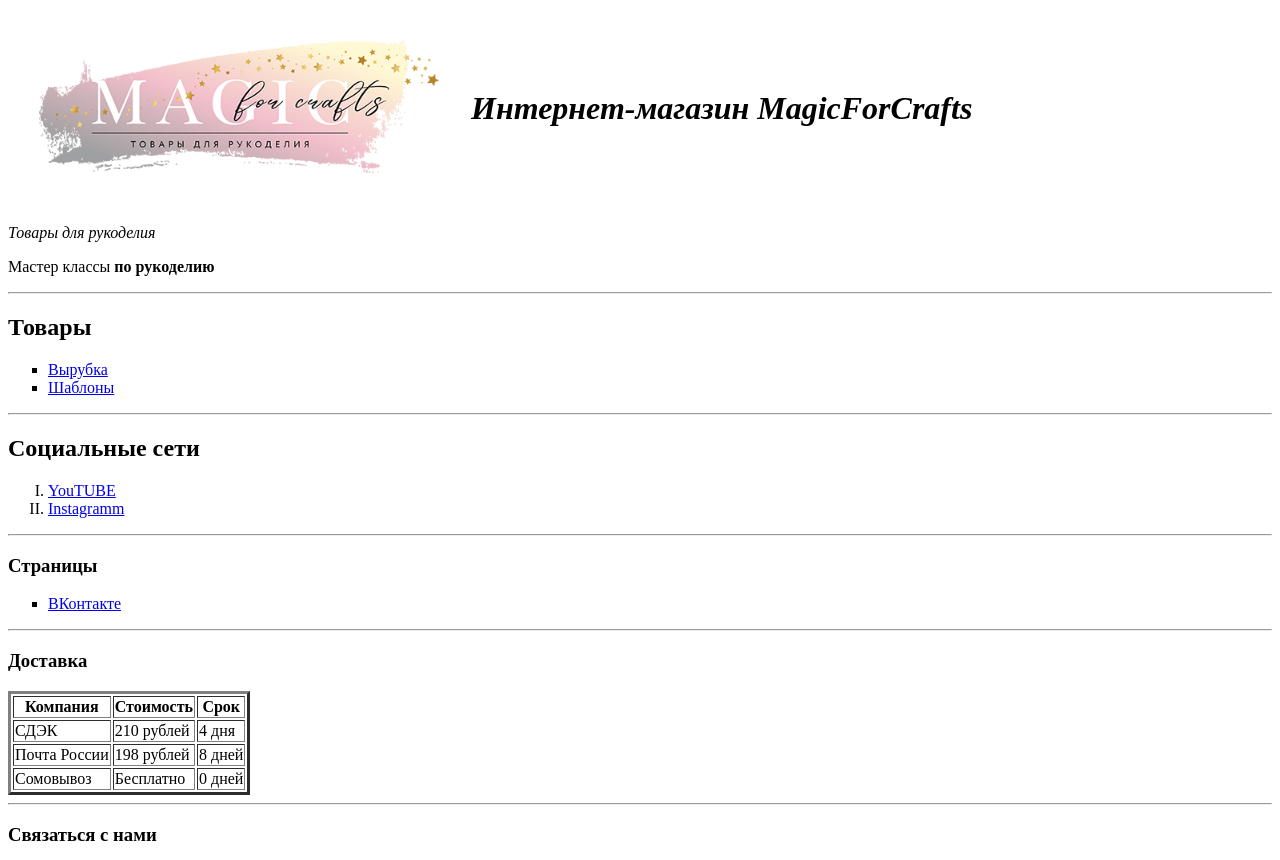
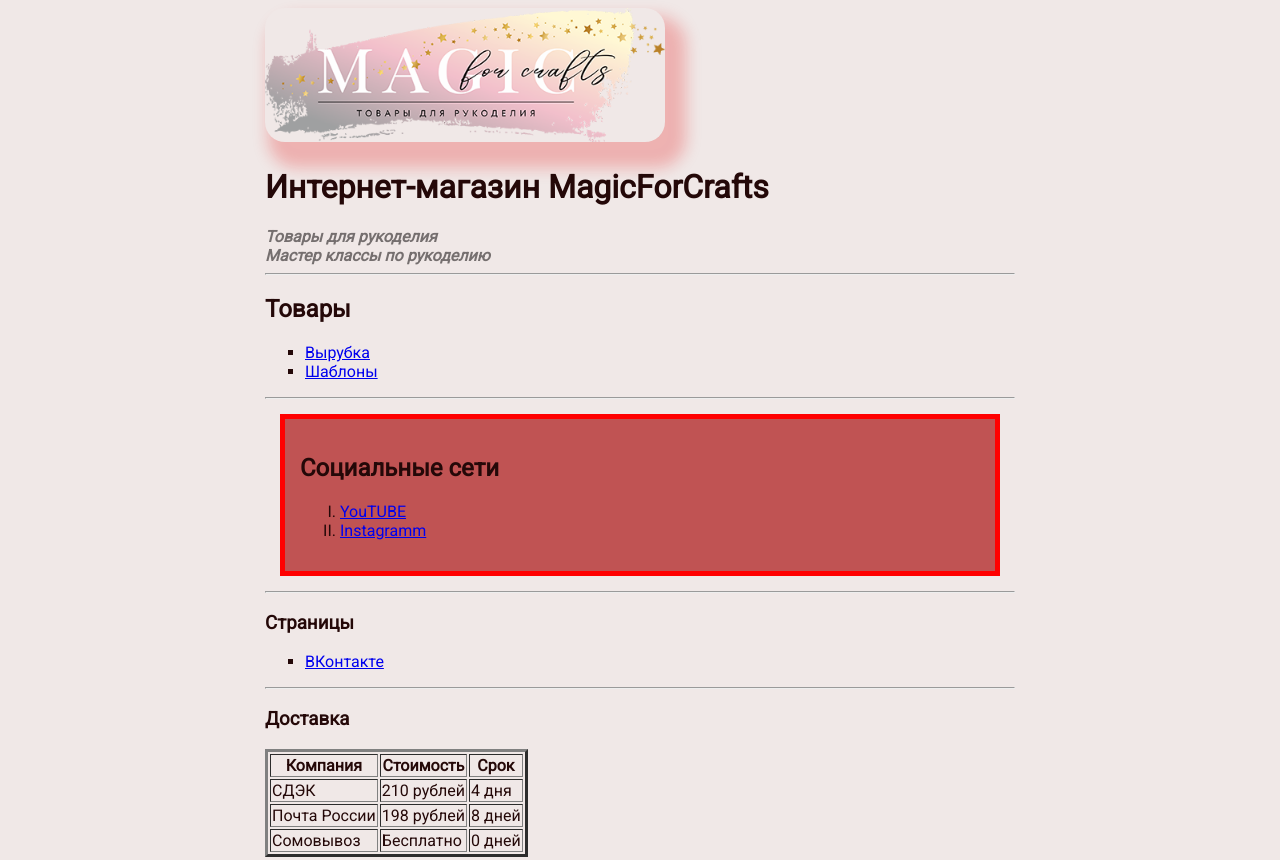
Before and after one commit to jurgren/New, a plain HTML site: page index.html in a window 1280 px wide. Shown: the top 860 px of the page. Drawn offline with Linux system fonts and the light colour scheme.

Commit message:
Add files via upload

```diff
--- a/index.html
+++ b/index.html
@@ -3,16 +3,19 @@
   <head>
     <meta charset="UTF-8">
     <title>MagicForCrafts</title>
+    <link rel="stylesheet" href="style.css">
   </head>
-<body><table cellspacing="30">
-    <tr>
-        <td><img width="400" src="ava.png"></td>
-        <td><h1><em>Интернет-магазин MagicForCrafts</em></h1></td>
-    </tr>
+<body >
+    <div class="container">
+        <div class="info">
 
-</table>
-    <p><em> Товары для рукоделия</em></p>
-    <p>Мастер классы <strong>по рукоделию</strong></p>
+        <img src="ava.png" class="avatar"/>
+
+        <h1 >Интернет-магазин MagicForCrafts</h1>
+            <p> Товары для рукоделия</p>
+            <p><strong>Мастер классы по рукоделию</strong></p>
+        </div>
+
         <hr>
         <h2>Товары</h2>
         <ul type="square">
@@ -20,16 +23,19 @@
             <li><a href="https://magicforcrafts.ru/product-category/shablony/"target="_blank">Шаблоны</a></li>
         </ul>
         <hr>
+        <div class="social">
             <h2>Социальные сети</h2>
             <ol type="I">
                 <li><a href="https://www.youtube.com/channel/UCJDYcx6eNly9Cpzm5fjCNpQ/featured?view_as=subscriber">YouTUBE</a> </li>
                 <li><a href="https://www.instagram.com/magic_for_crafts/">Instagramm</a></li>
             </ol>
+        </div>
             <hr>
             <h3>Страницы</h3>
             <ul type="square">
                 <li><a href="vk.html" target="_blank">ВКонтакте</a></li>
             </ul>
+
         <hr>
         <h3>Доставка</h3>
             <table border="3">
@@ -78,11 +84,6 @@
 
 
             </form>
-
-
-
-
-
-
+    </div>
 </body>
 </html>
--- /dev/null
+++ b/style.css
@@ -0,0 +1,35 @@
+@import url('https://fonts.googleapis.com/css2?family=Roboto&display=swap');
+
+body{
+    background-color: rgb(240, 232, 231);
+    color: rgb(36, 8, 8);
+    font-size: 16px;
+    font-weight: normal;
+    font-family: 'Roboto', sans-serif;
+}
+.avatar{
+    width: 400px;
+    border-radius: 20px;
+    box-shadow: 12px 17px 15px 9px rgba(233, 14, 14, 0.25);
+
+}
+.info p {
+    color: rgb(117, 111, 111);
+    margin: 0%;
+    font-style: italic;
+    font-weight: bold;
+    /*text-decoration: line-through;*/
+
+}
+/*BOX MODEL*/
+.container{
+    max-width: 750px;
+    margin: auto;
+
+}
+.social{
+    background: rgb(192, 83, 83);
+    padding: 15px;
+    border: 5px solid red;
+    margin: 15px;
+}
```
Also changed, not shown: ava.jpg (added). Lines whose indentation alone changed are shown as unchanged.
